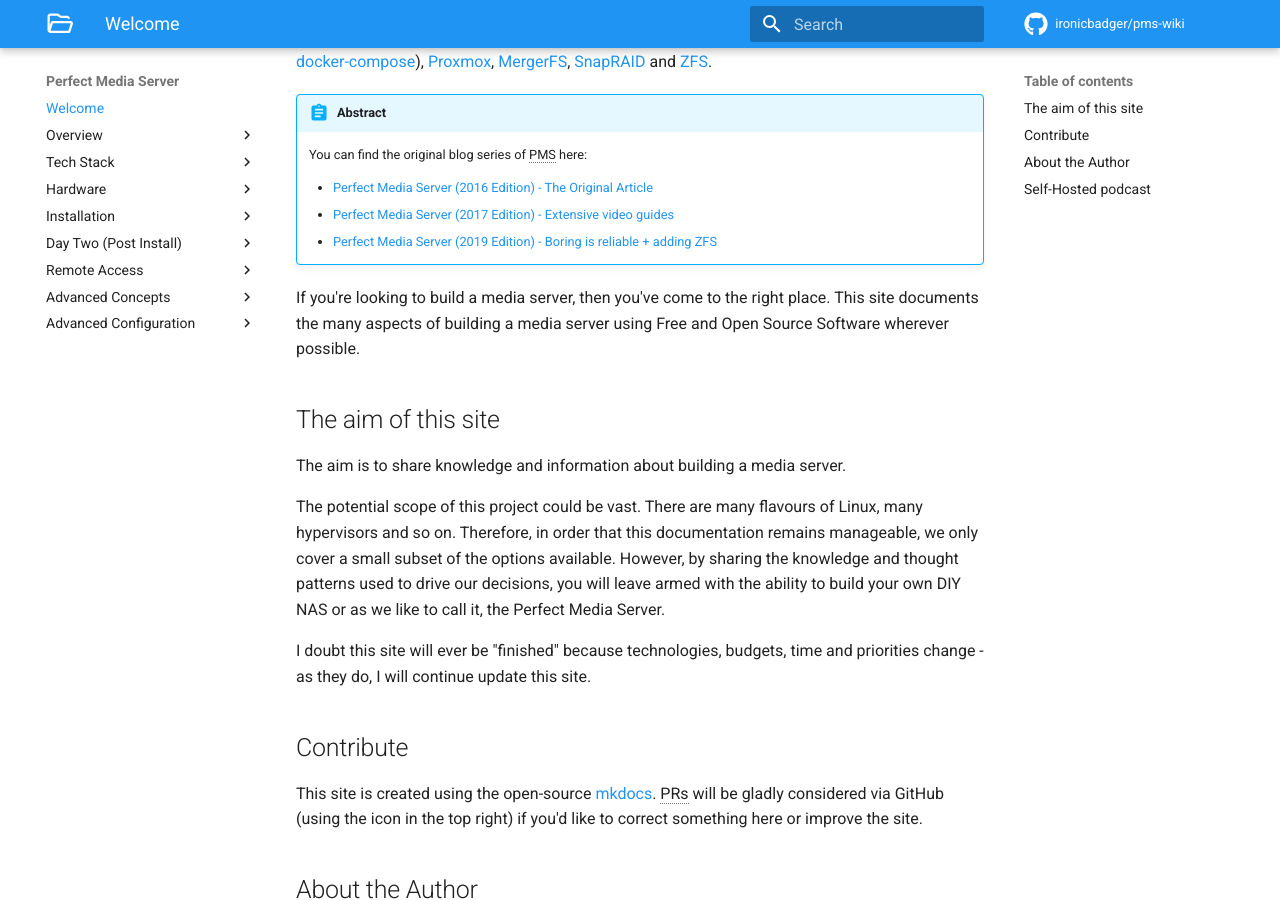
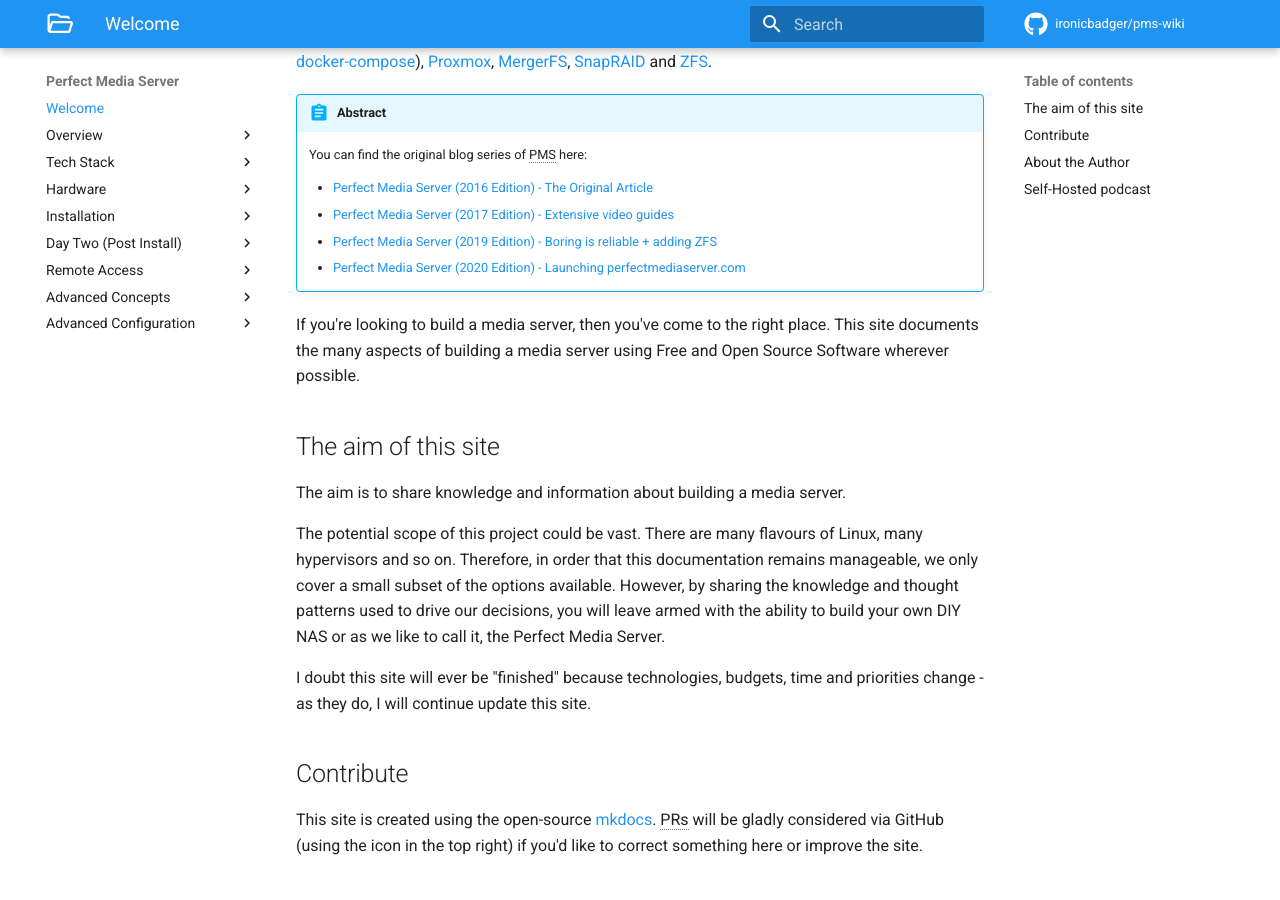
Before and after one commit to ironicbadger/pms-wiki, an MkDocs documentation site: the page built from docs/index.md, in a window 1280 px wide and 900 px high, scrolled down 486 px. Built offline with MkDocs 1.6.1 and Material for MkDocs 9.7.7, drawn with Linux system fonts in a browser that asks for light colours; some web fonts are replaced; comment, search, counter and statistics services are not loaded.

Commit message:
adds link to 2020 edition

```diff
--- a/docs/index.md
+++ b/docs/index.md
@@ -12,6 +12,7 @@ The primary technologies we recommend are [Linux](https://www.linux.org/), Conta
     - [Perfect Media Server (2016 Edition) - The Original Article](https://blog.linuxserver.io/2016/02/02/the-perfect-media-server-2016/)
     - [Perfect Media Server (2017 Edition) - Extensive video guides](https://blog.linuxserver.io/2017/06/24/the-perfect-media-server-2017/)
     - [Perfect Media Server (2019 Edition) - Boring is reliable + adding ZFS](https://blog.linuxserver.io/2019/07/16/perfect-media-server-2019/)
+    - [Perfect Media Server (2020 Edition) - Launching perfectmediaserver.com](https://blog.ktz.me/the-perfect-media-server-2020-edition/)
 
 If you're looking to build a media server, then you've come to the right place. This site documents the many aspects of building a media server using Free and Open Source Software wherever possible.
 
```
